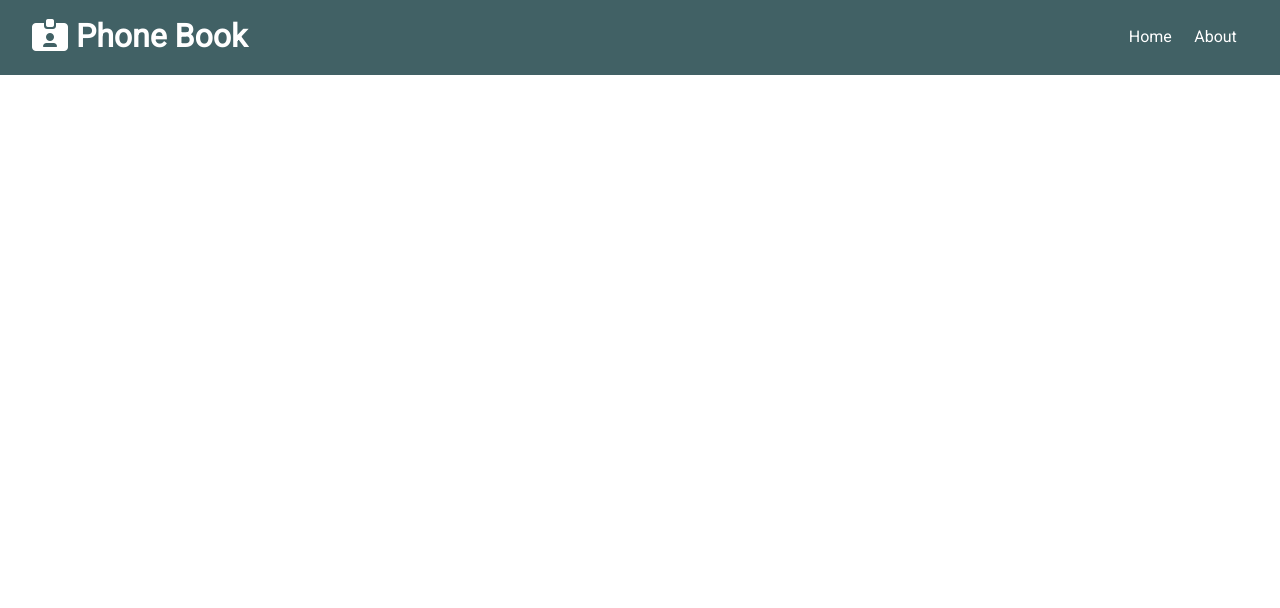
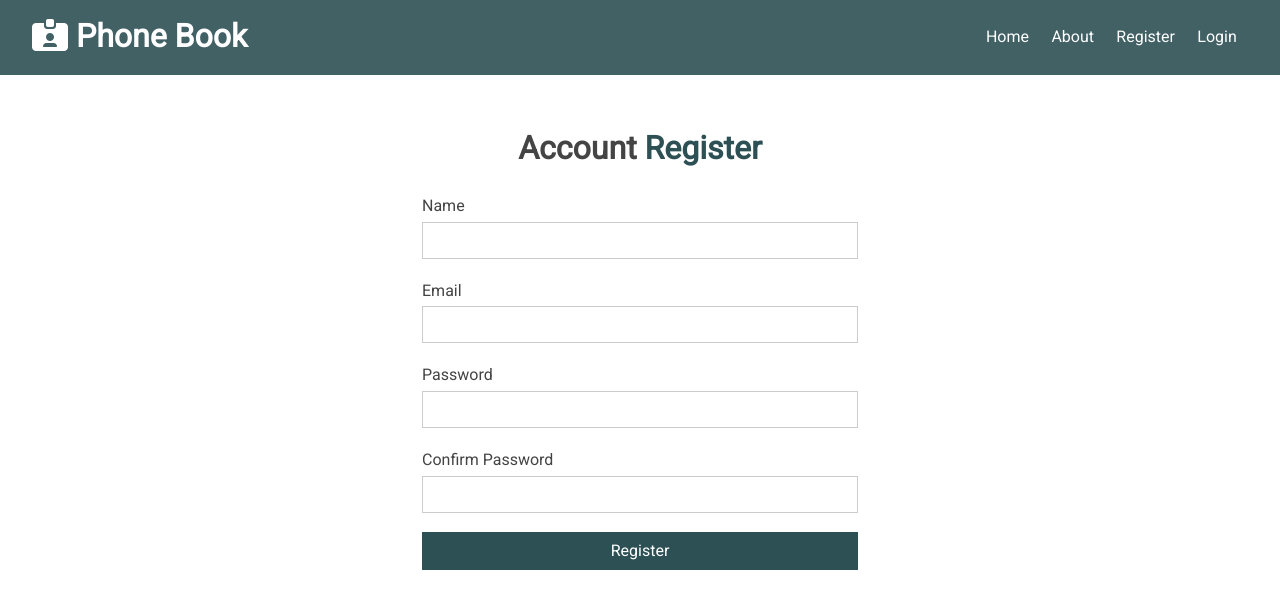
Before and after one commit to isabelchua/phonebook-back, a React (Create React App) app in the folder client/: page /register in a window 1280 px wide. Shown: the top 608 px of the page. Built offline with nearby package versions, Linux system fonts and the light colour scheme.

Commit message:
added login forms

```diff
--- a/client/src/App.js
+++ b/client/src/App.js
@@ -1,11 +1,13 @@
-import React, { Fragment } from 'react';
-import { BrowserRouter as Router, Route, Switch } from 'react-router-dom';
-import Home from './components/pages/Home';
-import About from './components/pages/About';
-import './App.css';
-import Navbar from './components/layout/Navbar';
-import ContactState from './context/contact/ContactState';
-import AuthState from './context/auth/AuthState';
+import React, { Fragment } from "react";
+import { BrowserRouter as Router, Route, Switch } from "react-router-dom";
+import Home from "./components/pages/Home";
+import About from "./components/pages/About";
+import "./App.css";
+import Navbar from "./components/layout/Navbar";
+import ContactState from "./context/contact/ContactState";
+import AuthState from "./context/auth/AuthState";
+import Register from "./components/auth/Register";
+import Login from "./components/auth/Login";
 
 const App = () => {
 	return (
@@ -18,6 +20,8 @@
 							<Switch>
 								<Route exact path="/" component={Home} />
 								<Route exact path="/about" component={About} />
+								<Route exact path="/register" component={Register} />
+								<Route exact path="/login" component={Login} />
 							</Switch>
 						</div>
 					</Fragment>
--- a/client/src/components/auth/Login.js
+++ b/client/src/components/auth/Login.js
@@ -0,0 +1,55 @@
+import React from "react";
+import { useState } from "react";
+
+const Login = () => {
+	const [user, setUser] = useState({
+		email: "",
+		password: ""
+	});
+
+	const { email, password } = user;
+
+	const onChange = e => setUser({ ...user, [e.target.name]: e.target.value });
+
+	const onSubmit = e => {
+		e.preventDefault();
+		console.log("Login submit");
+	};
+
+	return (
+		<div className="form-container">
+			<h1>
+				Account <span className="text-primary">Account Login</span>
+			</h1>
+			<form onSubmit={onSubmit}>
+				<div className="form-group">
+					<label htmlFor="email">Email</label>
+					<input
+						type="email"
+						name="email"
+						value={email}
+						onChange={onChange}
+						id=""
+					/>
+				</div>
+				<div className="form-group">
+					<label htmlFor="password">Password</label>
+					<input
+						type="password"
+						name="password"
+						value={password}
+						onChange={onChange}
+						id=""
+					/>
+				</div>
+				<input
+					type="submit"
+					value="Login"
+					className="btn btn-primary btn-block"
+				/>
+			</form>
+		</div>
+	);
+};
+
+export default Login;
--- a/client/src/components/auth/Register.js
+++ b/client/src/components/auth/Register.js
@@ -1,50 +1,77 @@
-import React from 'react'
-import { useState } from 'react'
+import React from "react";
+import { useState } from "react";
 
 const Register = () => {
 	const [user, setUser] = useState({
-		name: '',
-		email: '',
-		password: '',
-		password2: ''
-	})
+		name: "",
+		email: "",
+		password: "",
+		password2: ""
+	});
 
-	const {name, email,password, password2} = user;
+	const { name, email, password, password2 } = user;
 
-	const onChange = e => setUser({ ...user, [e.target.name]: e.target.value })
+	const onChange = e => setUser({ ...user, [e.target.name]: e.target.value });
 
 	const onSubmit = e => {
-		e.preventDefault()
-
-	}
-
+		e.preventDefault();
+		console.log("Register submit");
+	};
 
 	return (
-		<div className='form-container'>
+		<div className="form-container">
 			<h1>
 				Account <span className="text-primary">Register</span>
 			</h1>
 			<form onSubmit={onSubmit}>
 				<div className="form-group">
 					<label htmlFor="name">Name</label>
-					<input type="text" name="name" value{name} onChange={onChange} id=""/>
+					<input
+						type="text"
+						name="name"
+						value={name}
+						onChange={onChange}
+						id=""
+					/>
 				</div>
 				<div className="form-group">
 					<label htmlFor="email">Email</label>
-					<input type="email" name="email" value{email} onChange={onChange} id=""/>
+					<input
+						type="email"
+						name="email"
+						value={email}
+						onChange={onChange}
+						id=""
+					/>
 				</div>
 				<div className="form-group">
 					<label htmlFor="password">Password</label>
-					<input type="password" name="password" value{password} onChange={onChange} id=""/>
+					<input
+						type="password"
+						name="password"
+						value={password}
+						onChange={onChange}
+						id=""
+					/>
 				</div>
 				<div className="form-group">
 					<label htmlFor="password2">Confirm Password</label>
-					<input type="password2" name="password2" value{password2} onChange={onChange} id=""/>
+					<input
+						type="password"
+						name="password2"
+						value={password2}
+						onChange={onChange}
+						id=""
+					/>
 				</div>
-				<input type="submit" value="Register" className="btn btn-primary btn-block"/>
+				<input
+					type="submit"
+					value="Register"
+					className="btn btn-primary btn-block"
+				/>
 			</form>
 		</div>
-	)
-}
+	);
+};
 
-export default Register
+export default Register;
--- a/client/src/components/layout/Navbar.js
+++ b/client/src/components/layout/Navbar.js
@@ -1,6 +1,6 @@
-import React, { Fragment } from 'react';
-import PropTypes from 'prop-types';
-import { Link } from 'react-router-dom';
+import React, { Fragment } from "react";
+import PropTypes from "prop-types";
+import { Link } from "react-router-dom";
 
 const Navbar = ({ title, icon }) => {
 	return (
@@ -9,12 +9,18 @@
 				<i className={icon} /> {title}
 			</h1>
 			<ul>
-				{' '}
+				{" "}
 				<li>
 					<Link to="/">Home</Link>
 				</li>
 				<li>
 					<Link to="/about">About</Link>
+				</li>
+				<li>
+					<Link to="/register">Register</Link>
+				</li>
+				<li>
+					<Link to="/login">Login</Link>
 				</li>
 			</ul>
 		</div>
@@ -27,8 +33,8 @@
 };
 
 Navbar.defaultProps = {
-	title: 'Phone Book',
-	icon: 'fas fa-id-card-alt'
+	title: "Phone Book",
+	icon: "fas fa-id-card-alt"
 };
 
 export default Navbar;
--- /dev/null
+++ b/client/src/context/alert/AlertContext.js
@@ -0,0 +1,5 @@
+import { createContext } from "react";
+
+const alertContext = createContext();
+
+export default alertContext;
```
Also changed, not shown: client/src/context/alert/AlertState.js (added, +43 -0 lines), client/src/context/alert/AlertReducer.js (added).
